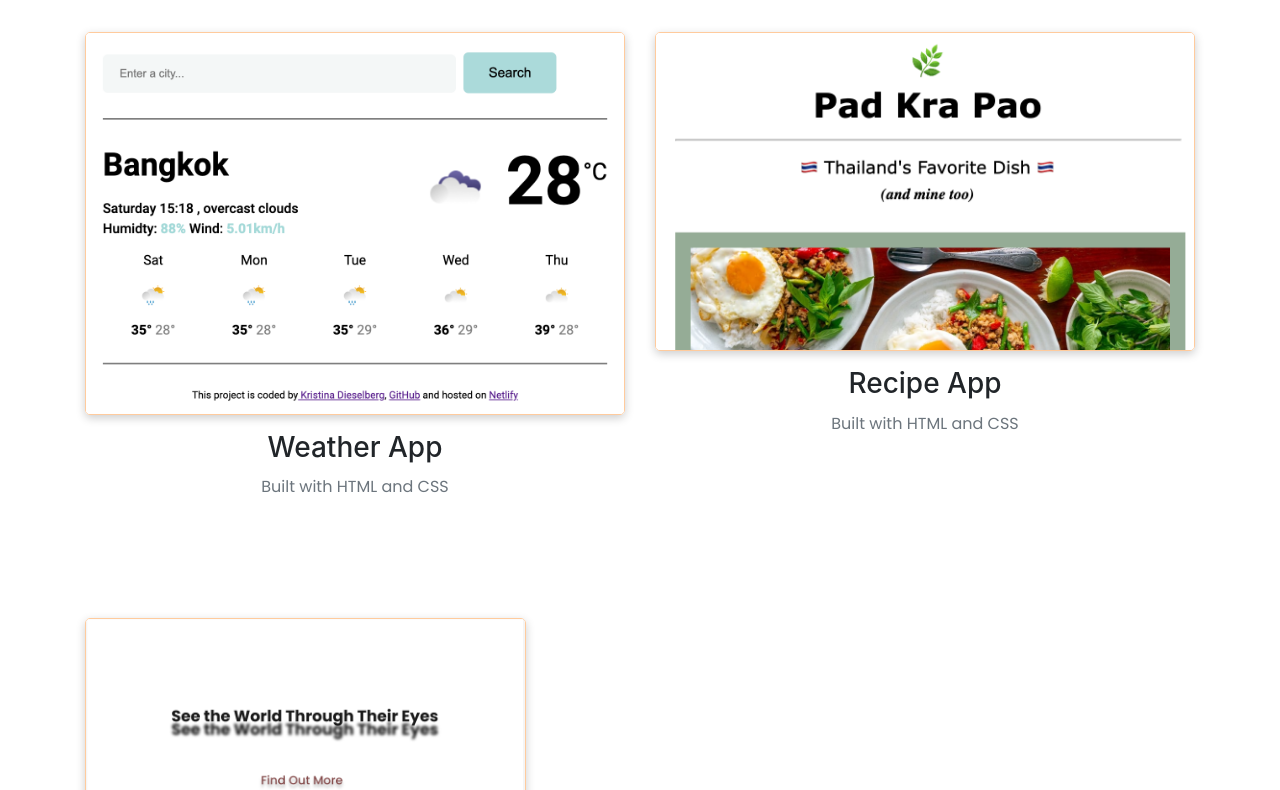
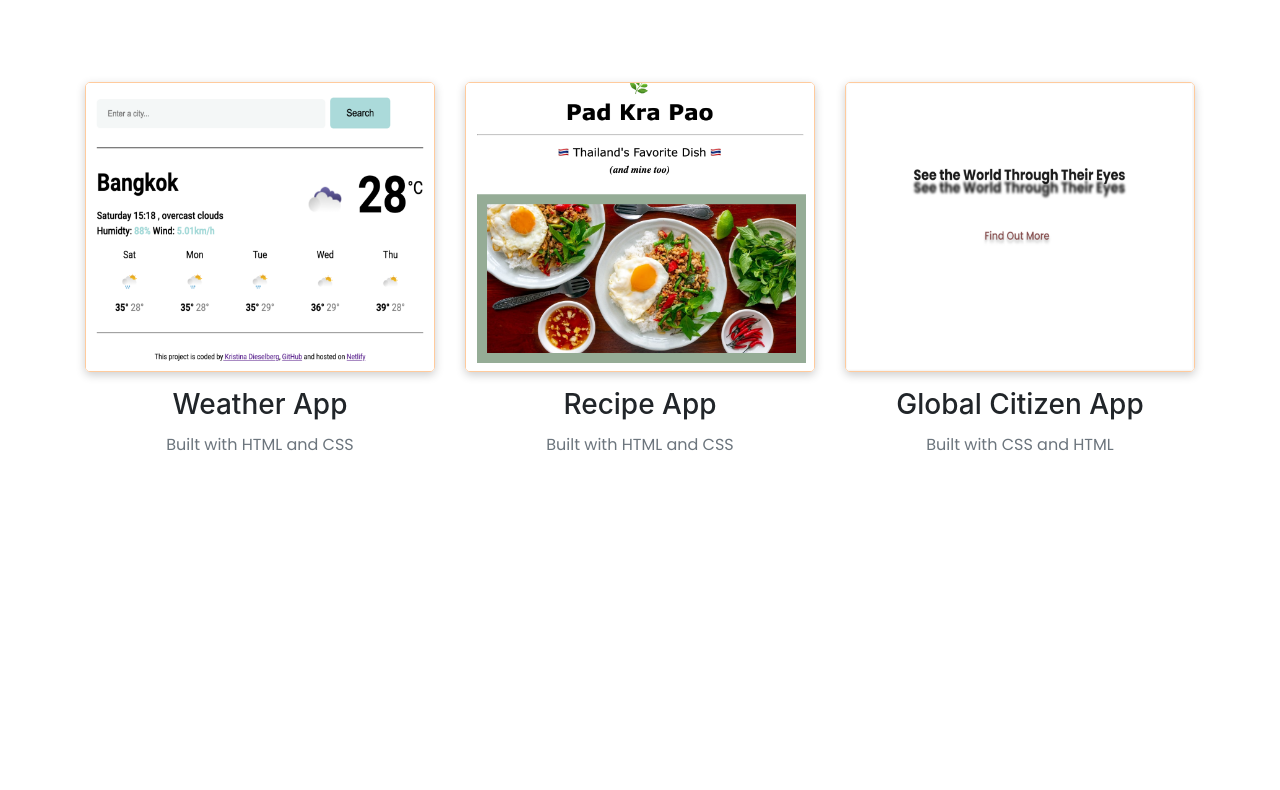
Before and after one commit to kldieselberg/portfolio-project-kristina, a plain HTML site: page work.html in a window 1280 px wide. Shown: the part 148-938 px from the top of the page. After the commit the page ends 800 px from the top, so only its background shows below. Drawn offline with nearby package versions, Linux system fonts and the light colour scheme; a web font is replaced by a local one.

Commit message:
updated work page - changed div container, changed photo resolutions

```diff
--- a/styles/portfolio.css
+++ b/styles/portfolio.css
@@ -25,6 +25,9 @@ h2 {
 }
 .about-section {
   padding: 160px 20px;
+}
+.about-section-content h1 {
+  margin-top: 50px;
 }
 .hero {
   background-color: var(--branding-color);
@@ -92,3 +95,6 @@ img {
   border-color: var(--secondary-color);
   box-shadow: 0 3px 10px rgb(0 0 0 / 0.2);
 }
+.work {
+  border: 5px solid;
+}
--- a/work.html
+++ b/work.html
@@ -49,26 +49,30 @@
   <body>
     <div class="about-section container">
       <div class="about-section-content">
-        <h1>Check out My Work</h1>
+        <h1 class="mt-10">Check out My Work</h1>
         <div class="row">
-          <div class="col-6">
+          <div class="col-md-4">
             <img
-              src="Photos/kristina-weather.png"
+              src="Photos/kristina-weather_1_1124x930.png"
               alt=""
               class="img-fluid mb-3"
             />
             <h3 class="text-center">Weather App</h3>
             <p class="text-center text-muted">Built with HTML and CSS</p>
           </div>
-          <div class="col-6">
-            <img src="Photos/padkrapow.png" alt="" class="img-fluid mb-3" />
+          <div class="col-md-4">
+            <img
+              src="Photos/padkrapow-dish.png"
+              alt=""
+              class="img-fluid mb-3"
+            />
             <h3 class="text-center">Recipe App</h3>
             <p class="text-center text-muted">Built with HTML and CSS</p>
           </div>
-          <div class="row">
-            <div class="col-6">
+
+          <div class="col-md-4">
             <img
-                src="Photos/global-citezen.png"
+              src="Photos/global-citezen_1124x930.png"
               alt=""
               class="img-fluid mb-3"
             />
@@ -78,6 +82,5 @@
         </div>
       </div>
     </div>
-    </div>
   </body>
 </html>
```
Also changed, not shown: Photos/global-citezen_1124x930.png (added), Photos/kristina-weather_1294x930.png (added), Photos/kristina-weather_1_1124x930.png (added), 1 other file. Lines whose indentation alone changed are shown as unchanged.
